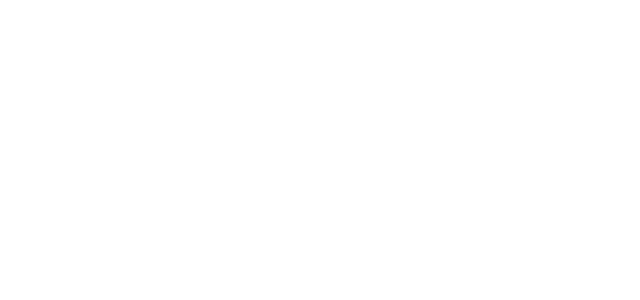
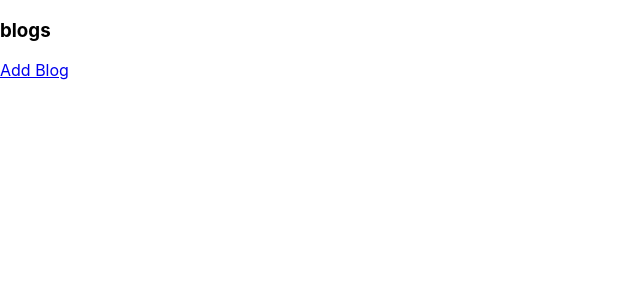
Before and after one commit to connectemea/bootcamp-blog-app, a React (Create React App) app: page / in a window 1280 px wide. Shown: the top 300 px of the page, without its empty margins (0-640 px from the left). Built offline with nearby package versions, Linux system fonts and the light colour scheme.

Commit message:
feat: css added * css file updated * base route is updated
Updated By: afeef

```diff
--- a/src/App.js
+++ b/src/App.js
@@ -8,6 +8,7 @@ function App() {
     <Router>
       <Switch>
         <BlogsProvider>
+          <Route exact path="/" component={Home} />
           <Route exact path="/home" component={Home} />
           <Route exact path="/create" component={CreateBlog} />
         </BlogsProvider>
--- a/src/components/pages/Home.js
+++ b/src/components/pages/Home.js
@@ -1,10 +1,11 @@
 import { useContext } from "react";
 import { blogsContext } from "../../context/BlogsContext";
 import { Link } from "react-router-dom";
+import styles from "styles.module.css";
 export default function Home() {
   const { blogs } = useContext(blogsContext);
   return (
-    <div>
+    <div className={styles.contentWrapper}>
       <div>
         <h3>blogs</h3> <Link to="create">Add Blog</Link>
       </div>
--- /dev/null
+++ b/src/components/pages/styles.module.css
@@ -0,0 +1,4 @@
+.contentWrapper{
+    width:100%;
+    height:100%;
+}
```
Also changed, not shown: src/components/utils/BlogCard.js (deleted).
